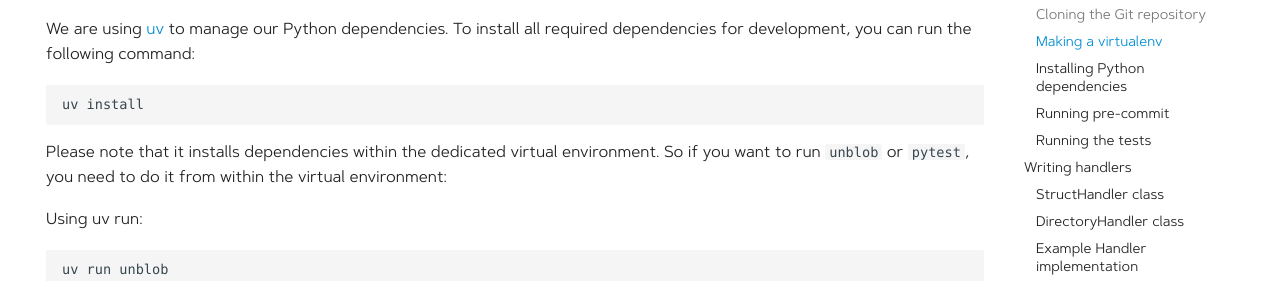
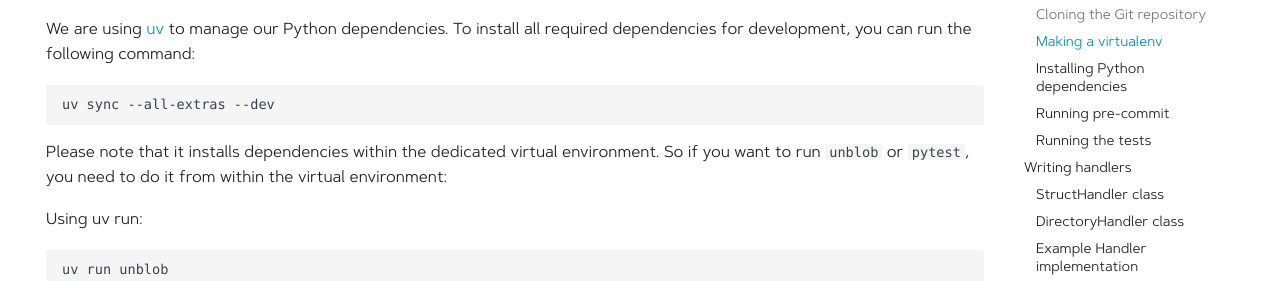
Before and after one commit to onekey-sec/unblob, an MkDocs documentation site: the page built from docs/development.md, in a window 1280 px wide and 900 px high, scrolled down 1519 px. Shown: the part 164-445 px from the top of the window. Built offline with MkDocs 1.6.1 and Material for MkDocs 9.7.7, drawn with Linux system fonts in a browser that asks for light colours; comment, search, counter and statistics services are not loaded.

Commit message:
docs: Updated the uv command for installing Python dependencies.

````diff
--- a/docs/development.md
+++ b/docs/development.md
@@ -89,7 +89,7 @@ dependencies. To install all required dependencies for development, you can run
 the following command:
 
 ```
-uv install
+uv sync --all-extras --dev
 ```
 
 Please note that it installs dependencies within the dedicated virtual
````
